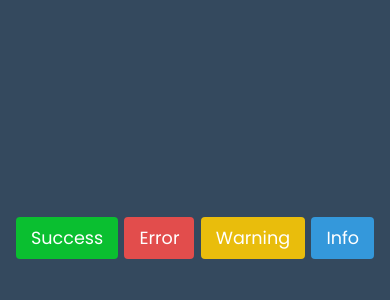
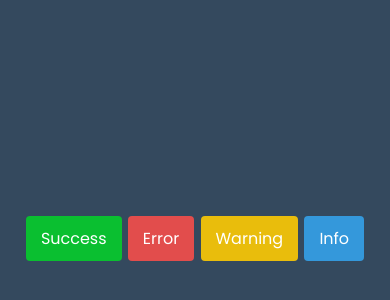
Before and after one commit to KrishnaSaxena108/Toast-Notification, a plain HTML site: page index.html in a window 390 px wide. Shown: the part 184-484 px from the top of the page. Drawn offline with Linux system fonts and the light colour scheme.

Commit message:
Update style.css

```diff
--- a/style.css
+++ b/style.css
@@ -146,7 +146,7 @@ body {
   }
   .buttons .btn {
     margin: 0 1px;
-    font-size: 1.1rem;
-    padding: 8px 15px;
+    font-size: 1rem;
+    padding: 10px 15px;
   }
 }
```
